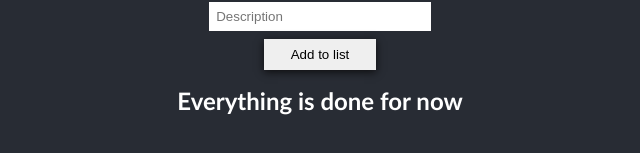
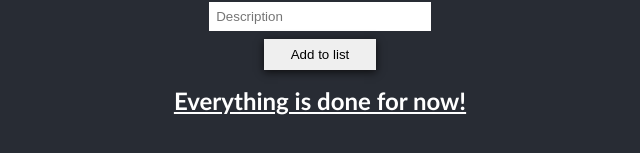
Before and after one commit to ic3Dragon/such-a-fancy-shopping-list, a React (Create React App) app: page / in a window 1280 px wide. Shown: the part 321-474 px from the top of the page, without its empty margins (320-960 px from the left). Built offline with nearby package versions, Linux system fonts and the light colour scheme.

Commit message:
update: styling on todoList

```diff
--- a/src/components/TodoList/TodoList.scss
+++ b/src/components/TodoList/TodoList.scss
@@ -3,12 +3,19 @@
   gap: 0.5rem;
 }
 
+.list__title {
+  font-size: 1.5rem;
+  margin-bottom: .3rem;
+  text-decoration:underline;
+}
+
 .list__todo-count {
   color:rgb(221, 221, 221);
+  font-weight: 600;
 }
 
 .todo-list {
-  margin-top: 2rem;
+  margin-top: 1.3rem;
   width: 75vw;
   max-width: 435px;
   min-width: 250px;
--- a/src/components/TodoList/index.tsx
+++ b/src/components/TodoList/index.tsx
@@ -18,16 +18,14 @@ const TodoList = () => {
   return (
     <>
     <header className="list__header">
-      <h2>{todos.value.length > 0 ? 'All the things to do' : 'Everything is done for now'}</h2>
-      {completedTodos > 0 && <p className="list__todo-count"> Completed todos: {completedTodos}</p>}
-      {nrTodosLeft > 0 && <p className="list__todo-count"> Remaing things on list: {nrTodosLeft}</p>}
+      <h2 className="list__title">{todos.value.length > 0 ? 'All the things' : 'Everything is done for now!'}</h2>
+      {completedTodos > 0 && <p className="list__todo-count"> Completed: {completedTodos}</p>}
+      {nrTodosLeft > 0 && <p className="list__todo-count"> Remaing: {nrTodosLeft}</p>}
     </header>
       <section key="todoList" className={`todo-list --${display}`}>
         {
           todos.value && checkIfBlock().map((todo:Todo, i) => (
-          <>
             <TodoCard todo={todo} key={todo.id} todoIndex={i}/>
-          </>
             ),
         )}
       </section>
```
